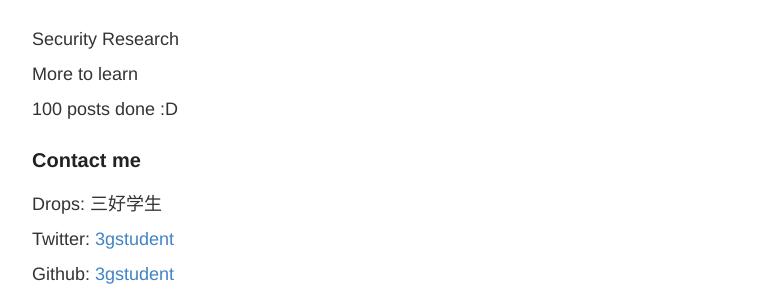
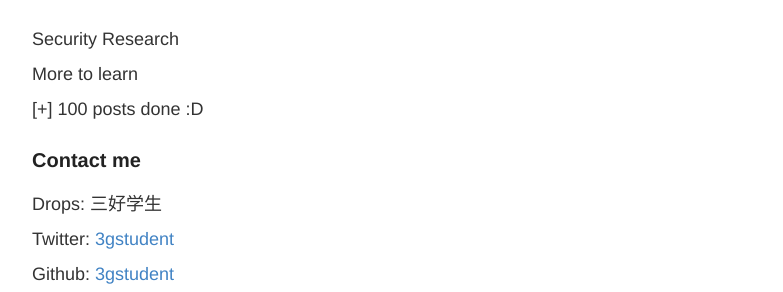
Before and after one commit to 3gstudent/backup-3gstudent.github.io, a Jekyll site: the page built from about.md, in a window 1280 px wide and 900 px high. Shown: the part 200-492 px from the top of the window, without its empty margins (248-1031 px from the left). Built offline with Jekyll 4.4.1, drawn with Linux system fonts in a browser that asks for light colours.

```diff
--- a/about.md
+++ b/about.md
@@ -8,7 +8,7 @@ Security Research
 
 More to learn
 
-100 posts done  :D
+[+] 100 posts done  :D
 
 
 ### Contact me
```
